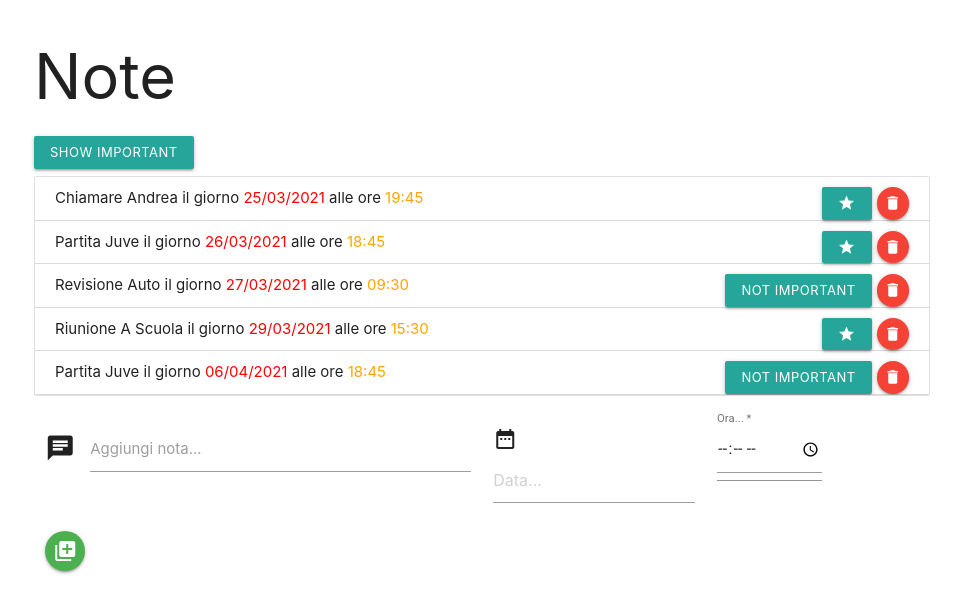
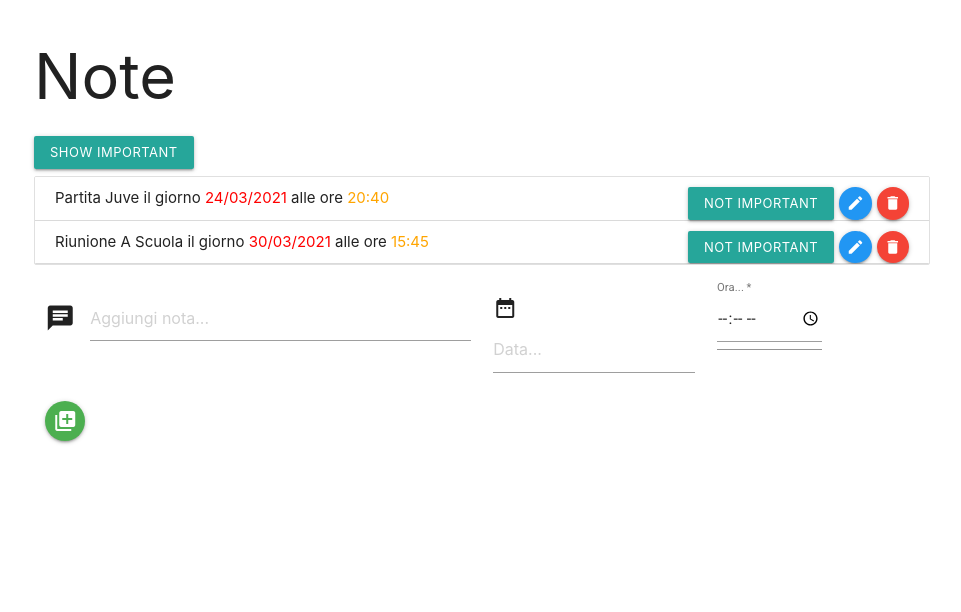
Before and after one commit to freewebsolution/ReactHooks, a React (Create React App) app in the folder notes/: page / in a window 1280 px wide. Shown: the top 612 px of the page, without its empty margins (158-1119 px from the left). Built offline with nearby package versions, Linux system fonts and the light colour scheme; data requests are answered from the project's data file.

Commit message:
Modifica nota parte 1

```diff
--- a/notes/db.json
+++ b/notes/db.json
@@ -2,43 +2,19 @@
   "note": [
     {
       "tema": "partita juve",
-      "giorno": "2021-04-06T22:00:00.000Z",
-      "ora": "18:45",
-      "data": "2021-03-23T17:41:56.622Z",
+      "giorno": "2021-03-24T23:00:00.000Z",
+      "ora": "20:40",
+      "data": "2021-03-24T19:38:47.574Z",
       "important": true,
       "id": 1
     },
     {
-      "tema": "chiamare andrea",
-      "giorno": "2021-03-25T23:00:00.000Z",
-      "ora": "19:45",
-      "data": "2021-03-23T17:42:19.802Z",
-      "important": false,
+      "tema": "riunione a scuola",
+      "giorno": "2021-03-30T22:00:00.000Z",
+      "ora": "15:45",
+      "data": "2021-03-24T19:39:07.238Z",
+      "important": true,
       "id": 2
-    },
-    {
-      "tema": "partita juve",
-      "giorno": "2021-03-26T23:00:00.000Z",
-      "ora": "18:45",
-      "data": "2021-03-23T17:56:32.768Z",
-      "important": false,
-      "id": 3
-    },
-    {
-      "tema": "revisione auto",
-      "giorno": "2021-03-27T23:00:00.000Z",
-      "ora": "09:30",
-      "data": "2021-03-23T17:57:46.886Z",
-      "important": true,
-      "id": 4
-    },
-    {
-      "tema": "Riunione a scuola",
-      "giorno": "2021-03-29T22:00:00.000Z",
-      "ora": "15:30",
-      "data": "2021-03-23T18:00:05.238Z",
-      "important": false,
-      "id": 5
     }
   ]
 }
--- a/notes/package.json
+++ b/notes/package.json
@@ -12,7 +12,6 @@
     "axios": "^0.21.1",
     "moment": "^2.29.1",
     "react": "^17.0.1",
-    "react-datepicker": "^3.6.0",
     "react-dom": "^17.0.1",
     "react-moment": "^1.1.1",
     "react-scripts": "4.0.3",
--- a/notes/src/App.js
+++ b/notes/src/App.js
@@ -39,6 +39,14 @@ const App = (props) => {
         setNewDay('')
         setNewOur('')
       })
+  }
+  const selectNoteOf = (id) => {
+    const nota = note.find(n => n.id === id)
+    const day = nota.giorno ? new Date(nota.giorno) : null
+    //console.log('tema :',nota.tema, 'Giorno: ',day, 'Ora: ',nota.ora, 'Importance: ',nota.important)
+    setNewNote(nota.tema)
+    setNewDay(day)
+    setNewOur(nota.ora)
   }
   const toggleImportanceOf = id => {
     const nota = note.find(n => n.id === id)
@@ -91,6 +99,7 @@ const App = (props) => {
             nota={nota}
             toggleImportance={() => toggleImportanceOf(nota.id)}
             deleteNote={() => deleteNoteOf(nota.id, nota.tema)}
+            editNote={() => selectNoteOf(nota.id)}
           />
         )}
       </ul>
@@ -100,15 +109,16 @@ const App = (props) => {
             <div className="input-field col s6">
               <i className="material-icons prefix">chat</i>
               <input
-                id="icon_prefix"
+                id="tema"
+                placeholder='Aggiungi nota...'
                 type="text"
                 className="validate"
                 name='tema'
                 onChange={handleNoteChange}
                 value={newNote}
+                defaultValue={note.tema}
                 required
               />
-              <label htmlFor="icon_prefix">Aggiungi nota...</label>
             </div>
             <div className="col s3">
               <div style={{marginTop:'16px'}}>
--- a/notes/src/components/Note.js
+++ b/notes/src/components/Note.js
@@ -1,7 +1,7 @@
 import moment from 'moment';
 import React from 'react';
 
-const Note = ({ nota, toggleImportance, deleteNote }) => {
+const Note = ({ nota, toggleImportance, deleteNote,editNote }) => {
     const day = moment(nota.giorno).format('DD/MM/yyyy')
     //const label = nota.important ? 'Definisci  non importante' : 'Definisci importante'
     return (
@@ -9,6 +9,7 @@ const Note = ({ nota, toggleImportance, deleteNote }) => {
             <span className='title'><span style={{ textTransform: 'capitalize' }}>{nota.tema}</span> il giorno <span style={{ color: 'red' }}>{day}</span> alle ore <span style={{ color: 'orange' }}>{nota.ora}</span> </span>
             <span className="secondary-content">
                 <button className='waves-effect waves-light btn-small ' onClick={toggleImportance}>{nota.important ? 'not important' : <i className="material-icons">grade</i>}</button>
+                <button onClick={editNote} style={{ marginLeft: '5px' }} className='btn-floating btn-small waves-effect waves-light blue'> <i className="material-icons">mode_edit</i></button>
                 <button onClick={deleteNote} style={{ marginLeft: '5px' }} className='btn-floating btn-small waves-effect waves-light red'> <i className="material-icons">delete</i></button>
             </span>
 
--- a/notes/src/services/note.js
+++ b/notes/src/services/note.js
@@ -12,8 +12,12 @@ const create = newObj => {
     return axios.post(baseUrl, newObj)
 }
 
-//modifica dati PUT
+//modifica dati PUT Importance
 const update =(id, newObj) => {
+    return axios.put(`${baseUrl}/${id}`, newObj)
+}
+//modifica dati PUT Nota
+const edit = (id, newObj) => {
     return axios.put(`${baseUrl}/${id}`, newObj)
 }
 //elimina dati DELETE
@@ -25,7 +29,8 @@ const exportedObject = {
     getAll,
     create,
     update,
-    elimina
+    elimina,
+    edit
 };
 
 export default exportedObject;
--- a/package.json
+++ b/package.json
@@ -3,6 +3,7 @@
     "json-server": "^0.16.3"
   },
   "dependencies": {
-    "axios": "^0.21.1"
+    "axios": "^0.21.1",
+    "react-confirm-alert": "^2.7.0"
   }
 }
```
Also changed, not shown: 2 other files (tests, documents, lock files or other folders).
